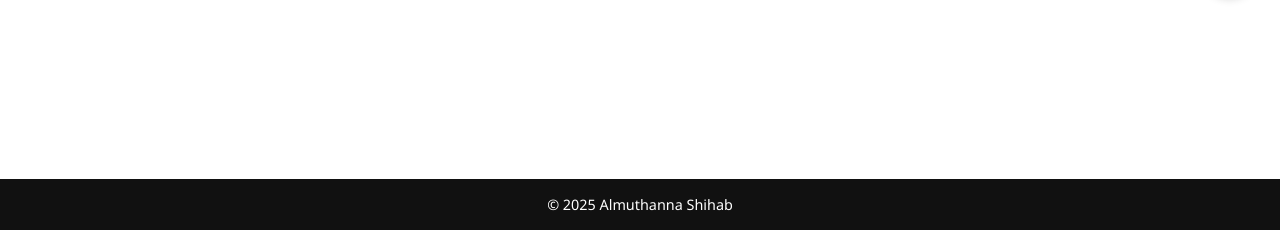
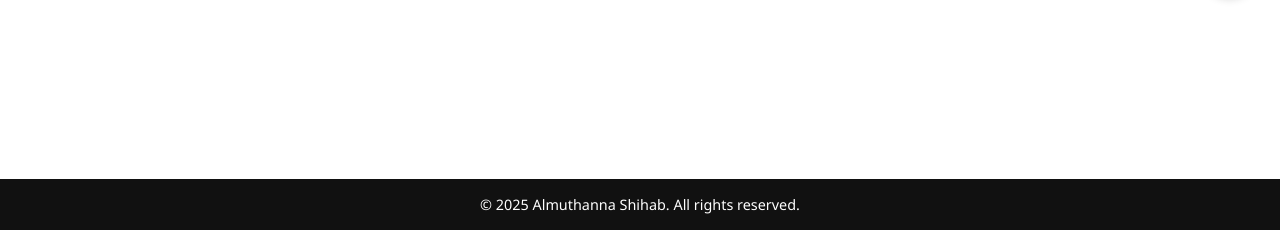
Before and after one commit to almuthanna1/ePortfolio, a Flask app: page /resume in a window 1280 px wide. Shown: the part 780-1010 px from the top of the page. Run offline with Flask 3, Linux system fonts and the light colour scheme.

Commit message:
Update resume.html

```diff
--- a/templates/resume.html
+++ b/templates/resume.html
@@ -32,7 +32,8 @@
     <iframe src="/files/Resume-AS.pdf" style="width:100%; height:600px; border:none;" title="Resume Preview"></iframe>
   </main>
 
-  <footer>&copy; 2025 Almuthanna Shihab</footer>
+  <footer>&copy; 2025 Almuthanna Shihab. All rights reserved.</footer>
+
   <script>
   const toggleBtn = document.createElement('button');
   toggleBtn.id = 'theme-toggle';
```
